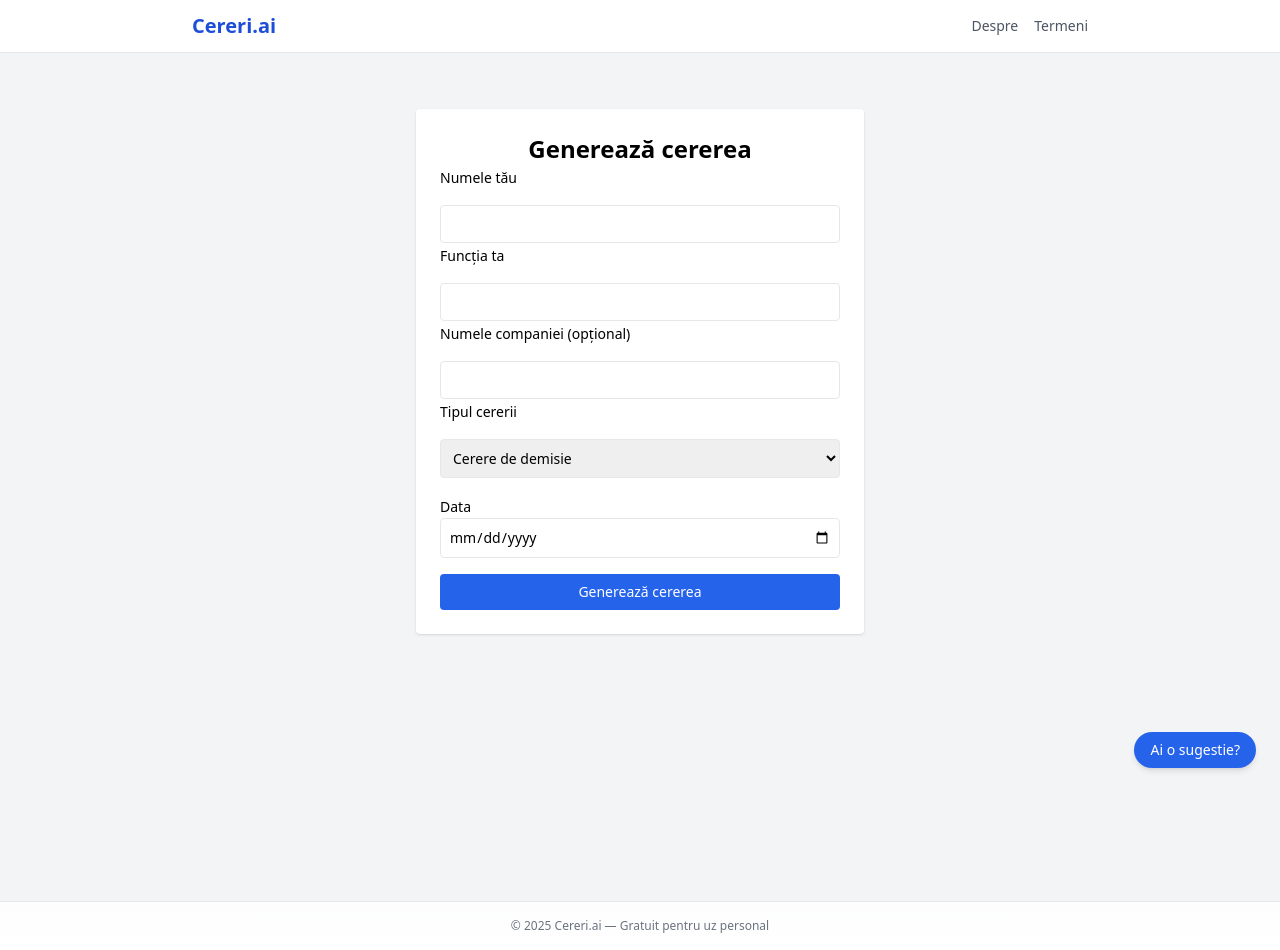
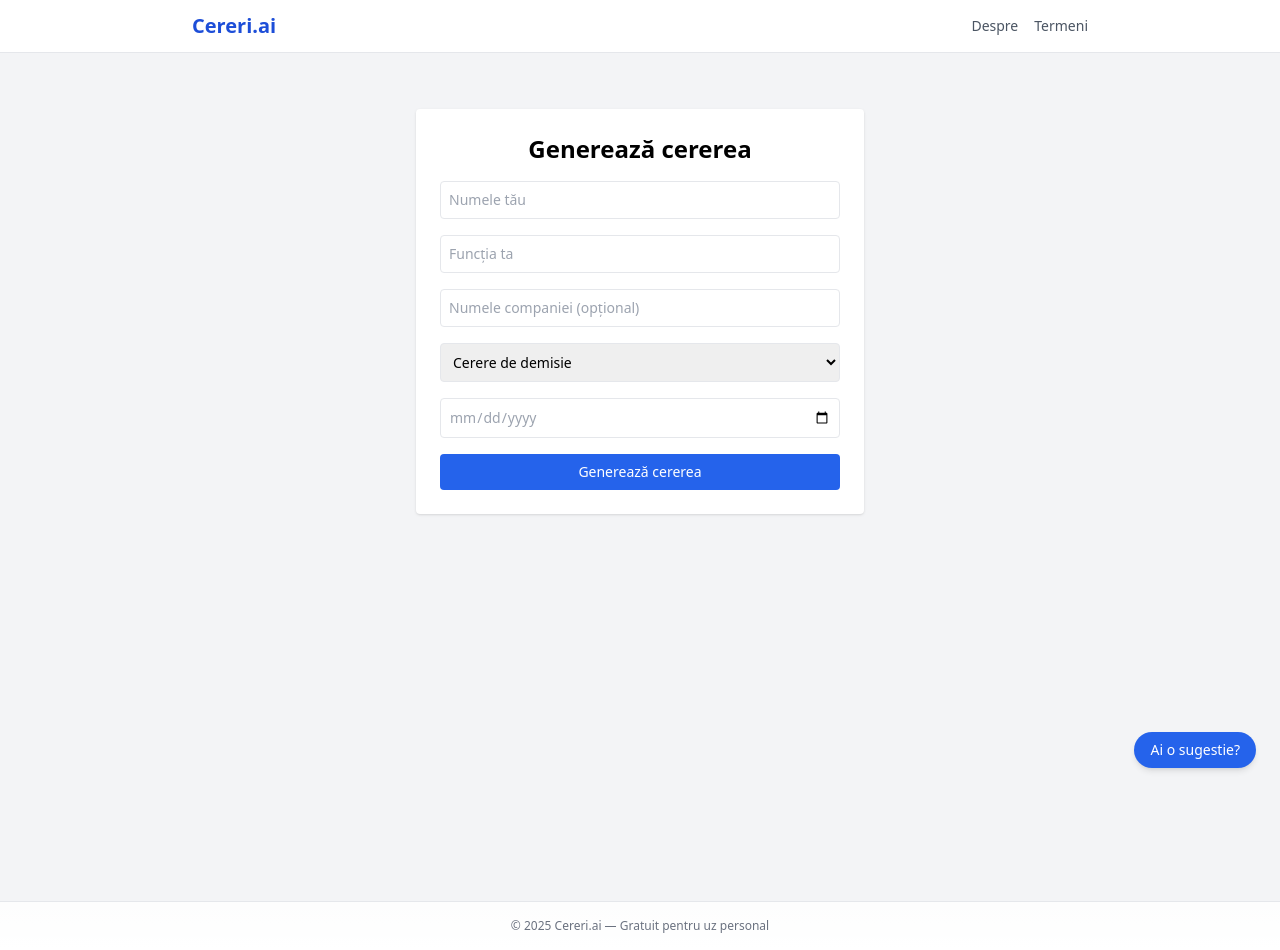
Before and after one commit to draghici95/cereri-ai, a Next.js app: page / in a window 1280 px wide. Built offline with nearby package versions, Linux system fonts and the light colour scheme.

Commit message:
Fix pozitie formular si placeholder data

```diff
--- a/src/pages/index.tsx
+++ b/src/pages/index.tsx
@@ -27,7 +27,9 @@ export default function Home() {
   const filtrareText = (text: string): string => {
     const linii = text.trim().split('\n');
     if (linii[0].toLowerCase().includes('cerere')) linii.shift();
-    return linii.filter(l => !l.toLowerCase().includes('semnătură') && !l.toLowerCase().includes('data:')).join('\n');
+    return linii
+      .filter((l) => !l.toLowerCase().includes('semnătură') && !l.toLowerCase().includes('data:'))
+      .join('\n');
   };
 
   const genereazaCererea = async () => {
@@ -48,12 +50,10 @@ export default function Home() {
   const descarcaPDF = async () => {
     const doc = await PDFDocument.create();
     doc.registerFontkit(fontkit);
-
     let page = doc.addPage([595.28, 841.89]);
     const { width, height } = page.getSize();
-
     const fontUrl = '/fonts/noto.ttf';
-    const fontBytes = await fetch(fontUrl).then(res => res.arrayBuffer());
+    const fontBytes = await fetch(fontUrl).then((res) => res.arrayBuffer());
     const customFont = await doc.embedFont(fontBytes);
 
     const fontSize = 11;
@@ -73,10 +73,10 @@ export default function Home() {
     y -= lineHeight * 2;
 
     const wrappedLines: string[] = [];
-    cerere.split('\n').forEach(paragraph => {
+    cerere.split('\n').forEach((paragraph) => {
       const words = paragraph.split(' ');
       let line = '';
-      words.forEach(word => {
+      words.forEach((word) => {
         const testLine = line + word + ' ';
         const testWidth = customFont.widthOfTextAtSize(testLine, fontSize);
         if (testWidth < maxWidth) {
@@ -90,7 +90,7 @@ export default function Home() {
       wrappedLines.push('');
     });
 
-    wrappedLines.forEach(line => {
+    wrappedLines.forEach((line) => {
       if (y < 80) {
         page = doc.addPage([595.28, 841.89]);
         y = height - 60;
@@ -151,8 +151,7 @@ export default function Home() {
               children: [new TextRun({ text: tip, bold: true, size: 26, break: 1 })],
               spacing: { after: 200 },
             }),
-            ...cerere.split('\n').map(
-              line =>
+            ...cerere.split('\n').map((line) =>
               new Paragraph({
                 children: [new TextRun({ text: line, size: 22 })],
                 spacing: { after: 100 },
@@ -166,7 +165,10 @@ export default function Home() {
             }),
             new Paragraph({
               children: [
-                new TextRun({ text: `Data: ${new Date().toLocaleDateString('ro-RO')}`, size: 22 }),
+                new TextRun({
+                  text: `Data: ${new Date().toLocaleDateString('ro-RO')}`,
+                  size: 22,
+                }),
               ],
               alignment: 'right',
             }),
@@ -189,105 +191,46 @@ export default function Home() {
       <div className="w-full max-w-md bg-white p-6 rounded shadow space-y-4">
         <h1 className="text-2xl font-bold text-center">Generează cererea</h1>
 
-        <label className="text-sm font-medium">Numele tău</label>
-        <input
-          type="text"
-          value={nume}
-          onChange={(e) => setNume(e.target.value)}
-          className="w-full border rounded p-2 text-sm"
-        />
+        <input type="text" placeholder="Numele tău" value={nume} onChange={(e) => setNume(e.target.value)} className="w-full border rounded p-2 text-sm" />
+        <input type="text" placeholder="Funcția ta" value={functie} onChange={(e) => setFunctie(e.target.value)} className="w-full border rounded p-2 text-sm" />
+        <input type="text" placeholder="Numele companiei (opțional)" value={firma} onChange={(e) => setFirma(e.target.value)} className="w-full border rounded p-2 text-sm" />
 
-        <label className="text-sm font-medium">Funcția ta</label>
-        <input
-          type="text"
-          value={functie}
-          onChange={(e) => setFunctie(e.target.value)}
-          className="w-full border rounded p-2 text-sm"
-        />
-
-        <label className="text-sm font-medium">Numele companiei (opțional)</label>
-        <input
-          type="text"
-          value={firma}
-          onChange={(e) => setFirma(e.target.value)}
-          className="w-full border rounded p-2 text-sm"
-        />
-
-        <label className="text-sm font-medium">Tipul cererii</label>
-        <select
-          value={tip}
-          onChange={(e) => setTip(e.target.value)}
-          className="w-full border rounded p-2 text-sm"
-        >
-          {tipuriCereri.map(opt => (
+        <select value={tip} onChange={(e) => setTip(e.target.value)} className="w-full border rounded p-2 text-sm">
+          {tipuriCereri.map((opt) => (
             <option key={opt}>{opt}</option>
           ))}
         </select>
 
         {esteConcediu ? (
           <div className="flex flex-col sm:flex-row gap-2">
-            <div className="w-full">
-              <label className="text-sm font-medium">Data început</label>
-              <input
-                type="date"
-                value={dataStart}
-                onChange={(e) => setDataStart(e.target.value)}
-                className="w-full border rounded p-2 text-sm"
-              />
-            </div>
-            <div className="w-full">
-              <label className="text-sm font-medium">Data final</label>
-              <input
-                type="date"
-                value={dataEnd}
-                onChange={(e) => setDataEnd(e.target.value)}
-                className="w-full border rounded p-2 text-sm"
-              />
-            </div>
+            <input type="date" value={dataStart} onChange={(e) => setDataStart(e.target.value)} className="w-full border rounded p-2 text-sm" />
+            <input type="date" value={dataEnd} onChange={(e) => setDataEnd(e.target.value)} className="w-full border rounded p-2 text-sm" />
           </div>
         ) : (
-          <div className="w-full">
-            <label className="text-sm font-medium">Data</label>
           <input
             type="date"
             value={dataSingle}
             onChange={(e) => setDataSingle(e.target.value)}
-              className="w-full border rounded p-2 text-sm"
+            className={`w-full border rounded p-2 text-sm ${!dataSingle ? 'text-gray-400' : ''}`}
+            placeholder="Selectează o dată"
+            onFocus={(e) => e.target.classList.remove('text-gray-400')}
           />
-          </div>
         )}
 
-        <button
-          onClick={genereazaCererea}
-          disabled={loading}
-          className="w-full bg-blue-600 text-white py-2 rounded hover:bg-blue-700 text-sm"
-        >
+        <button onClick={genereazaCererea} disabled={loading} className="w-full bg-blue-600 text-white py-2 rounded hover:bg-blue-700 text-sm">
           {loading ? 'Se generează...' : 'Generează cererea'}
         </button>
 
         {cerere && (
           <>
-            <textarea
-              className="w-full border rounded p-2 h-48 text-sm"
-              value={cerere}
-              readOnly
-            />
-            <button
-              onClick={() => navigator.clipboard.writeText(cerere)}
-              className="w-full bg-green-600 text-white py-2 rounded hover:bg-green-700 text-sm"
-            >
+            <textarea className="w-full border rounded p-2 h-48 text-sm" value={cerere} readOnly />
+            <button onClick={() => navigator.clipboard.writeText(cerere)} className="w-full bg-green-600 text-white py-2 rounded hover:bg-green-700 text-sm">
               Copiază textul
             </button>
-            <button
-              onClick={descarcaPDF}
-              className="w-full bg-purple-600 text-white py-2 rounded hover:bg-purple-700 text-sm"
-            >
+            <button onClick={descarcaPDF} className="w-full bg-purple-600 text-white py-2 rounded hover:bg-purple-700 text-sm">
               Descarcă PDF
             </button>
-            <button
-              onClick={descarcaWord}
-              className="w-full bg-yellow-600 text-white py-2 rounded hover:bg-yellow-700 text-sm"
-            >
+            <button onClick={descarcaWord} className="w-full bg-yellow-600 text-white py-2 rounded hover:bg-yellow-700 text-sm">
               Descarcă Word
             </button>
           </>
```
Lines whose indentation alone changed are shown as unchanged.
